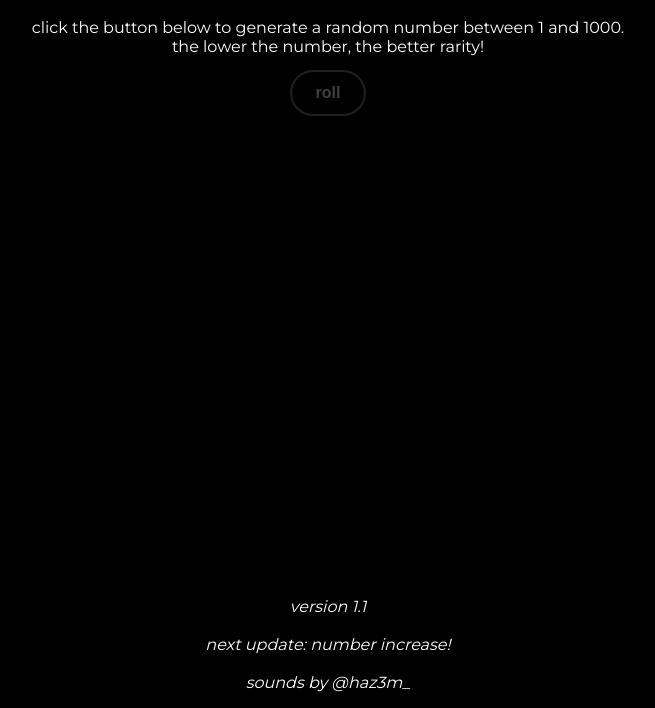
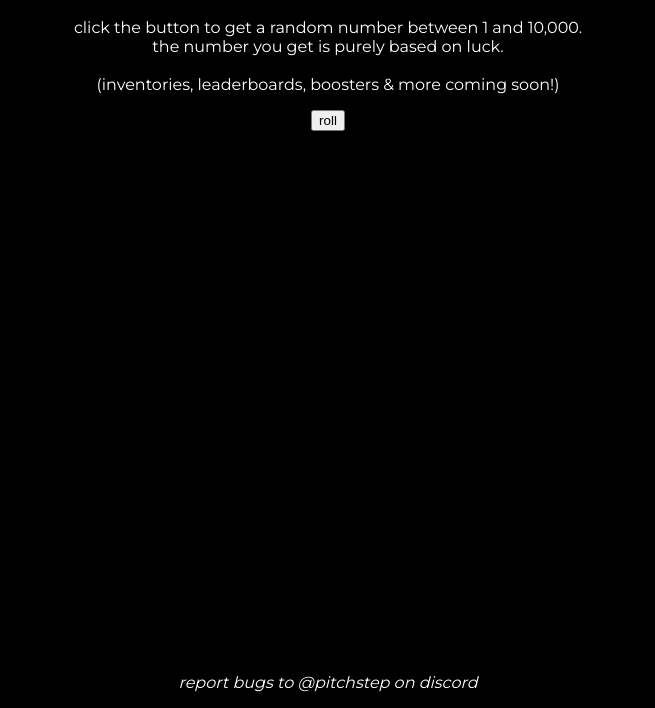
Before and after one commit to Pitchstep/seth.run, a plain HTML site: page rng/index.html in a window 1280 px wide. Shown: the part 92-800 px from the top of the page, without its empty margins (312-967 px from the left). Drawn offline with Linux system fonts and the light colour scheme.

Commit message:
Update index.html

```diff
--- a/rng/index.html
+++ b/rng/index.html
@@ -10,24 +10,22 @@
 <body>
     <div class="container">
         <h1>the rng button</h1>
-        <p>click the button below to generate a random number between 1 and 1000.<br>the lower the number, the better rarity!</p>
-        <button class="animated-button" id="generate-btn">
+        <p>click the button to get a random number between 1 and 10,000.<br>the number you get is purely based on luck.<br><br>(inventories, leaderboards, boosters & more coming soon!)</p>
+        <button id="generate-btn">
             <span>roll</span>
-            <span></span>
         </button>
         <p id="result"></p>
-    </div>
 
-    <footer><i>version 1.1<br><br>next update: number increase!<br><br>sounds by @haz3m_</i></footer>
+    <footer><i>report bugs to @pitchstep on discord</i></footer>
 
-    <!-- Sound effects -->
+    <!-- loads da sounds -->
     <audio id="common-sound" src="common.mp3"></audio>
-    <audio id="uncommon-sound" src="uncommon.mp3"></audio>
     <audio id="rare-sound" src="rare.mp3"></audio>
     <audio id="epic-sound" src="epic.mp3"></audio>
     <audio id="legendary-sound" src="legendary.mp3"></audio>
     <audio id="mythical-sound" src="mythical.mp3"></audio>
+    <audio id="rngesus-sound" src="rngesus.mp3"></audio>
 
-    <script src="script.js"></script>
+    <script src="script.js"></script> <!-- loads da script -->
 </body>
 </html>
```
